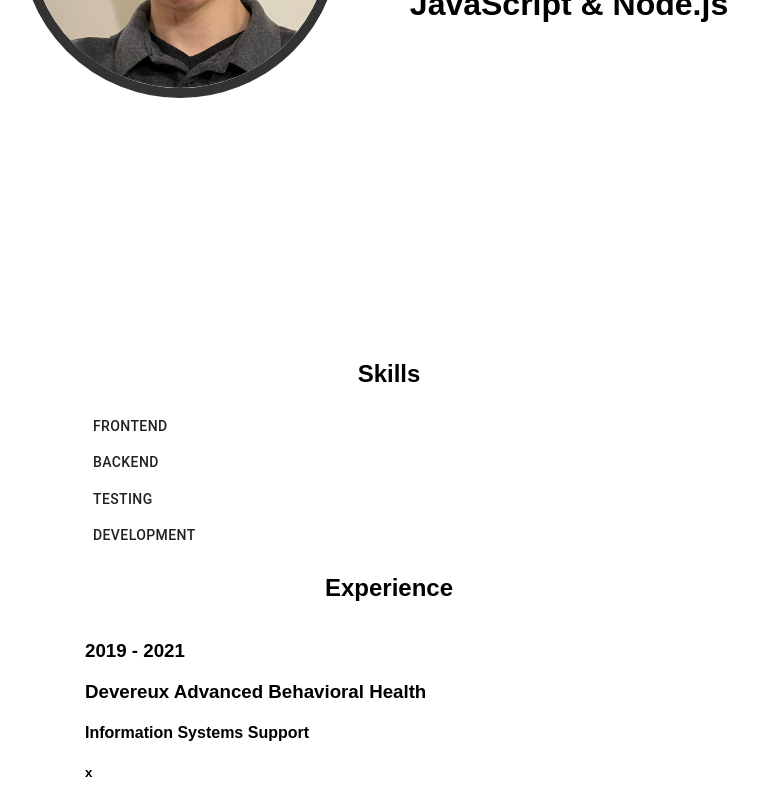
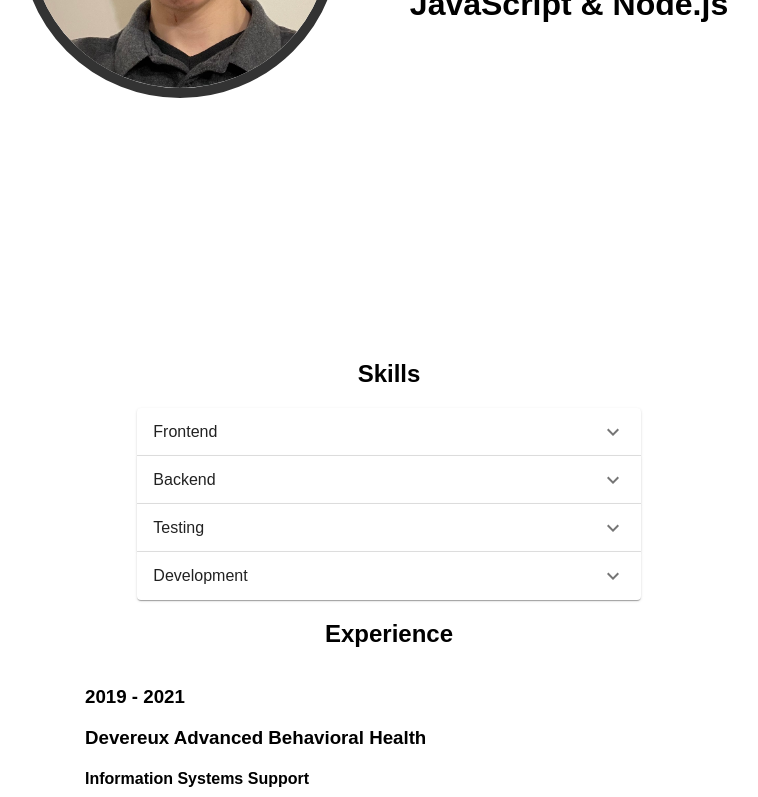
Before and after one commit to TandyN/my-website, a React app: page / in a window 1280 px wide. Shown: the part 524-1321 px from the top of the page, without its empty margins (251-1009 px from the left). Built offline with nearby package versions, Linux system fonts and the light colour scheme.

Commit message:
Change skills to Accordion component

```diff
--- a/package.json
+++ b/package.json
@@ -31,6 +31,7 @@
   },
   "dependencies": {
     "@material-ui/core": "^4.11.3",
+    "@material-ui/icons": "^4.11.2",
     "express": "^4.17.1",
     "react": "^17.0.1",
     "react-dom": "^17.0.1"
--- a/src/components/SectionSkills/BackendItems.jsx
+++ b/src/components/SectionSkills/BackendItems.jsx
@@ -1,5 +1,9 @@
 import React from 'react';
 import Grid from '@material-ui/core/Grid';
+import Accordion from '@material-ui/core/Accordion';
+import AccordionSummary from '@material-ui/core/AccordionSummary';
+import AccordionDetails from '@material-ui/core/AccordionDetails';
+import ExpandMoreIcon from '@material-ui/icons/ExpandMore';
 
 const backendList = [
   'Node.js',
@@ -13,16 +17,20 @@ const backendList = [
 
 const BackendItems = () => {
   return (
-    <Grid
-      container
-      spacing={4}
-    >
+    <Accordion>
+      <AccordionSummary
+        expandIcon={<ExpandMoreIcon />}
+      >
+        Backend
+      </AccordionSummary>
+      <AccordionDetails>
       {backendList.map((value, index) => {
         return (
           <Grid item key={index}>{value}</Grid>
         )
       })}
-    </Grid>
+      </AccordionDetails>
+    </Accordion>
   )
 }
 
--- a/src/components/SectionSkills/DevelopmentItems.jsx
+++ b/src/components/SectionSkills/DevelopmentItems.jsx
@@ -1,5 +1,9 @@
 import React from 'react';
 import Grid from '@material-ui/core/Grid';
+import Accordion from '@material-ui/core/Accordion';
+import AccordionSummary from '@material-ui/core/AccordionSummary';
+import AccordionDetails from '@material-ui/core/AccordionDetails';
+import ExpandMoreIcon from '@material-ui/icons/ExpandMore';
 
 const developmentList = [
   'Git',
@@ -14,16 +18,20 @@ const developmentList = [
 
 const DevelopmentItems = () => {
   return (
-    <Grid
-      container
-      spacing={4}
-    >
+    <Accordion>
+      <AccordionSummary
+        expandIcon={<ExpandMoreIcon />}
+      >
+        Development
+      </AccordionSummary>
+      <AccordionDetails>
       {developmentList.map((value, index) => {
         return (
           <Grid item key={index}>{value}</Grid>
         )
       })}
-    </Grid>
+      </AccordionDetails>
+    </Accordion>
   )
 }
 
--- a/src/components/SectionSkills/FrontendItems.jsx
+++ b/src/components/SectionSkills/FrontendItems.jsx
@@ -1,5 +1,9 @@
 import React from 'react';
 import Grid from '@material-ui/core/Grid';
+import Accordion from '@material-ui/core/Accordion';
+import AccordionSummary from '@material-ui/core/AccordionSummary';
+import AccordionDetails from '@material-ui/core/AccordionDetails';
+import ExpandMoreIcon from '@material-ui/icons/ExpandMore';
 
 const frontendList = [
   'HTML',
@@ -13,16 +17,20 @@ const frontendList = [
 
 const FrontendItems = () => {
   return (
-    <Grid
-      container
-      spacing={4}
-    >
+    <Accordion>
+      <AccordionSummary
+        expandIcon={<ExpandMoreIcon />}
+      >
+        Frontend
+      </AccordionSummary>
+      <AccordionDetails>
       {frontendList.map((value, index) => {
         return (
           <Grid item key={index}>{value}</Grid>
         )
       })}
-    </Grid>
+      </AccordionDetails>
+    </Accordion>
   )
 }
 
--- a/src/components/SectionSkills/TestingItems.jsx
+++ b/src/components/SectionSkills/TestingItems.jsx
@@ -1,5 +1,9 @@
 import React from 'react';
 import Grid from '@material-ui/core/Grid';
+import Accordion from '@material-ui/core/Accordion';
+import AccordionSummary from '@material-ui/core/AccordionSummary';
+import AccordionDetails from '@material-ui/core/AccordionDetails';
+import ExpandMoreIcon from '@material-ui/icons/ExpandMore';
 
 const testingList = [
   'Jest',
@@ -11,16 +15,20 @@ const testingList = [
 
 const TestingItems = () => {
   return (
-    <Grid
-      container
-      spacing={4}
-    >
+    <Accordion>
+      <AccordionSummary
+        expandIcon={<ExpandMoreIcon />}
+      >
+        Testing
+      </AccordionSummary>
+      <AccordionDetails>
       {testingList.map((value, index) => {
         return (
           <Grid item key={index}>{value}</Grid>
         )
       })}
-    </Grid>
+      </AccordionDetails>
+    </Accordion>
   )
 }
 
--- a/src/components/SectionSkills/index.jsx
+++ b/src/components/SectionSkills/index.jsx
@@ -1,6 +1,4 @@
 import React from 'react';
-import Button from '@material-ui/core/Button';
-import Box from '@material-ui/core/Box';
 import Grid from '@material-ui/core/Grid';
 import { makeStyles } from '@material-ui/core/styles';
 import FrontendItems from './FrontendItems';
@@ -10,32 +8,13 @@ import DevelopmentItems from './DevelopmentItems';
 
 const gridCategory = makeStyles({
   root: {
+    margin: 'auto',
     width: '50%',
   },
 });
 
 const SectionSkills = () => {
   const gridCategoryClass = gridCategory();
-  const [frontendDisplay, setFrontendDisplay] = React.useState('none');
-  const [backendDisplay, setBackendDisplay] = React.useState('none');
-  const [testingDisplay, setTestingDisplay] = React.useState('none');
-  const [developmentDisplay, setDevelopmentDisplay] = React.useState('none');
-
-  const handleFrontendDisplay = () => {
-    setFrontendDisplay((frontendDisplay === 'none') ? '' : 'none');
-  }
-
-  const handleBackendDisplay = () => {
-    setBackendDisplay((backendDisplay === 'none') ? '' : 'none');
-  }
-
-  const handleTestingDisplay = () => {
-    setTestingDisplay((testingDisplay === 'none') ? '' : 'none');
-  }
-
-  const handleDevelopmentDisplay = () => {
-    setDevelopmentDisplay((developmentDisplay === 'none') ? '' : 'none');
-  }
 
   return (
     <Grid
@@ -43,31 +22,14 @@ const SectionSkills = () => {
       spacing={0}
       alignItems='center'
       direction='column'
+      className={gridCategoryClass.root}
     >
       <h2>Skills</h2>
-      <Grid item className={gridCategoryClass.root} >
-        <Button onClick={handleFrontendDisplay}>Frontend</Button>
-        <Box display={frontendDisplay}>
-          <FrontendItems />
-        </Box>
-      </Grid>
-      <Grid item className={gridCategoryClass.root}>
-        <Button onClick={handleBackendDisplay}>Backend</Button>
-        <Box display={backendDisplay}>
-          <BackendItems />
-        </Box>
-      </Grid>
-      <Grid item className={gridCategoryClass.root}>
-        <Button onClick={handleTestingDisplay}>Testing</Button>
-        <Box display={testingDisplay}>
-          <TestingItems />
-        </Box>
-      </Grid>
-      <Grid item className={gridCategoryClass.root}>
-        <Button onClick={handleDevelopmentDisplay}>Development</Button>
-        <Box display={developmentDisplay}>
-          <DevelopmentItems />
-        </Box>
+      <Grid item >
+        <FrontendItems />
+        <BackendItems />
+        <TestingItems />
+        <DevelopmentItems />
       </Grid>
     </Grid>
   )
```
Also changed, not shown: 1 other file (tests, documents, lock files or other folders).
